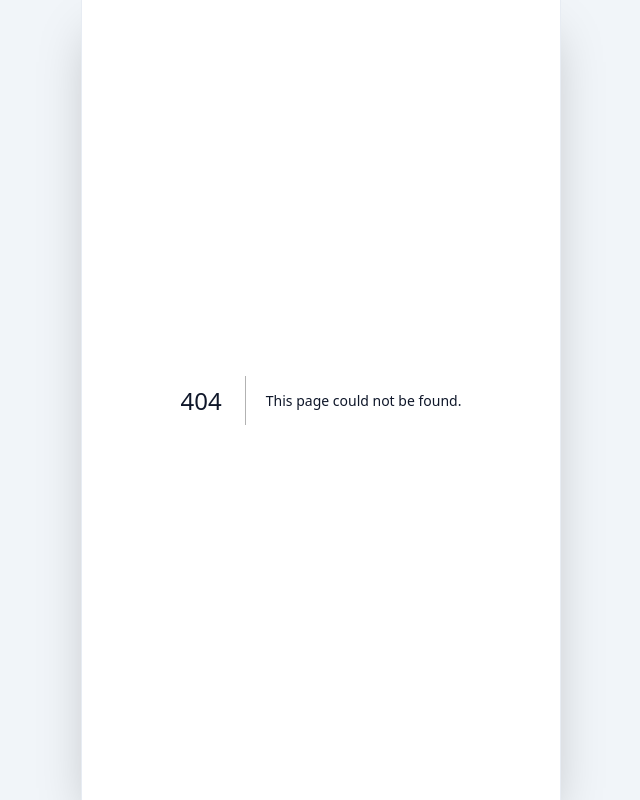
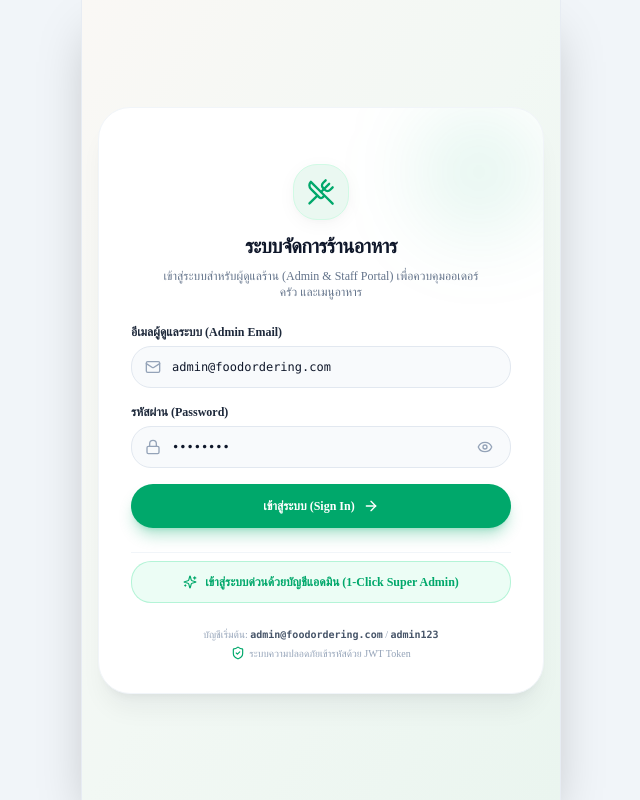
Before and after one commit to pptcwn/food-ordering-system, a Next.js app in the folder apps/web/: page /admin/login in a window 1280 px wide. Before the commit this address had no page. Shown: the whole page, without its empty margins (319-959 px from the left). Built offline with nearby package versions, Linux system fonts and the light colour scheme.

Commit message:
feat(auth): complete admin login portal with auto-bootstrap super admin and jwt token persistence

```diff
--- /dev/null
+++ b/apps/web/src/app/admin/login/page.tsx
@@ -0,0 +1,178 @@
+'use client';
+
+import React, { useState } from 'react';
+import { useRouter } from 'next/navigation';
+import { useMutation } from '@tanstack/react-query';
+import { apiClient } from '@/lib/api';
+import {
+  ShieldCheck,
+  Lock,
+  Mail,
+  Eye,
+  EyeOff,
+  ArrowRight,
+  Loader2,
+  AlertCircle,
+  Sparkles,
+  UtensilsCrossed,
+  CheckCircle2,
+} from 'lucide-react';
+
+export default function AdminLoginPage() {
+  const router = useRouter();
+  const [email, setEmail] = useState('admin@foodordering.com');
+  const [password, setPassword] = useState('admin123');
+  const [showPassword, setShowPassword] = useState(false);
+  const [errorMessage, setErrorMessage] = useState('');
+
+  const loginMutation = useMutation({
+    mutationFn: (payload: { email: string; password: string }) =>
+      apiClient.post('/auth/admin/login', payload),
+    onSuccess: (data: any) => {
+      if (data && data.accessToken) {
+        localStorage.setItem('access_token', data.accessToken);
+        if (data.refreshToken) {
+          localStorage.setItem('refresh_token', data.refreshToken);
+        }
+        if (data.user) {
+          localStorage.setItem('admin_user', JSON.stringify(data.user));
+        }
+        router.replace('/admin');
+      }
+    },
+    onError: (err: any) => {
+      setErrorMessage(err.message || 'อีเมลหรือรหัสผ่านไม่ถูกต้อง');
+    },
+  });
+
+  const handleSubmit = (e: React.FormEvent) => {
+    e.preventDefault();
+    setErrorMessage('');
+    if (!email || !password) {
+      setErrorMessage('กรุณากรอกอีเมลและรหัสผ่าน');
+      return;
+    }
+    loginMutation.mutate({ email: email.trim(), password });
+  };
+
+  const handleQuickDemoLogin = () => {
+    setEmail('admin@foodordering.com');
+    setPassword('admin123');
+    loginMutation.mutate({ email: 'admin@foodordering.com', password: 'admin123' });
+  };
+
+  return (
+    <div className="min-h-screen bg-gradient-to-br from-[#FAF8F5] via-[#F2F8F4] to-[#EAF5EF] flex items-center justify-center p-4">
+      <div className="w-full max-w-md bg-white rounded-4xl p-6 sm:p-8 shadow-xl shadow-slate-900/5 border border-slate-100 space-y-6 relative overflow-hidden">
+        {/* Top Decorative Glow */}
+        <div className="absolute top-0 right-0 w-32 h-32 bg-[#00A86B]/10 rounded-full blur-2xl pointer-events-none" />
+
+        {/* 1. Header */}
+        <div className="text-center space-y-2 relative z-10">
+          <div className="w-14 h-14 rounded-3xl bg-[#EAF8F1] text-[#00A86B] flex items-center justify-center mx-auto shadow-soft mb-3 border border-emerald-100">
+            <UtensilsCrossed className="w-7 h-7" />
+          </div>
+          <h1 className="text-xl font-black text-slate-900 tracking-tight">
+            ระบบจัดการร้านอาหาร
+          </h1>
+          <p className="text-xs text-slate-500 max-w-xs mx-auto">
+            เข้าสู่ระบบสำหรับผู้ดูแลร้าน (Admin & Staff Portal) เพื่อควบคุมออเดอร์ ครัว และเมนูอาหาร
+          </p>
+        </div>
+
+        {/* Error Alert */}
+        {errorMessage && (
+          <div className="p-3.5 bg-rose-50 border border-rose-200 rounded-2xl flex items-center gap-2.5 text-rose-700 text-xs animate-in zoom-in-95">
+            <AlertCircle className="w-4 h-4 flex-shrink-0" />
+            <span className="font-medium">{errorMessage}</span>
+          </div>
+        )}
+
+        {/* 2. Login Form */}
+        <form onSubmit={handleSubmit} className="space-y-4">
+          <div>
+            <label className="block text-xs font-extrabold text-slate-800 mb-1.5">
+              อีเมลผู้ดูแลระบบ (Admin Email)
+            </label>
+            <div className="relative">
+              <Mail className="w-4 h-4 text-slate-400 absolute left-3.5 top-1/2 -translate-y-1/2" />
+              <input
+                type="email"
+                required
+                value={email}
+                onChange={(e) => setEmail(e.target.value)}
+                placeholder="admin@foodordering.com"
+                className="w-full pl-10 pr-4 py-3 bg-slate-50 border border-slate-200 rounded-2xl text-xs text-slate-900 focus:outline-none focus:ring-2 focus:ring-[#00A86B] focus:bg-white transition-all font-mono"
+              />
+            </div>
+          </div>
+
+          <div>
+            <label className="block text-xs font-extrabold text-slate-800 mb-1.5">
+              รหัสผ่าน (Password)
+            </label>
+            <div className="relative">
+              <Lock className="w-4 h-4 text-slate-400 absolute left-3.5 top-1/2 -translate-y-1/2" />
+              <input
+                type={showPassword ? 'text' : 'password'}
+                required
+                value={password}
+                onChange={(e) => setPassword(e.target.value)}
+                placeholder="••••••••"
+                className="w-full pl-10 pr-10 py-3 bg-slate-50 border border-slate-200 rounded-2xl text-xs text-slate-900 focus:outline-none focus:ring-2 focus:ring-[#00A86B] focus:bg-white transition-all font-mono"
+              />
+              <button
+                type="button"
+                onClick={() => setShowPassword(!showPassword)}
+                className="absolute right-3.5 top-1/2 -translate-y-1/2 text-slate-400 hover:text-slate-600 p-1"
+              >
+                {showPassword ? <EyeOff className="w-4 h-4" /> : <Eye className="w-4 h-4" />}
+              </button>
+            </div>
+          </div>
+
+          {/* Submit Button */}
+          <button
+            type="submit"
+            disabled={loginMutation.isPending}
+            className="w-full py-3.5 bg-[#00A86B] hover:bg-[#00925D] text-white font-extrabold text-xs rounded-full shadow-lg shadow-[#00A86B]/30 flex items-center justify-center gap-2 transition-all btn-tactile disabled:opacity-50"
+          >
+            {loginMutation.isPending ? (
+              <>
+                <Loader2 className="w-4 h-4 animate-spin" />
+                <span>กำลังเข้าสู่ระบบ...</span>
+              </>
+            ) : (
+              <>
+                <span>เข้าสู่ระบบ (Sign In)</span>
+                <ArrowRight className="w-4 h-4" />
+              </>
+            )}
+          </button>
+        </form>
+
+        {/* 3. Quick 1-Click Demo Login */}
+        <div className="pt-2 border-t border-slate-100">
+          <button
+            type="button"
+            onClick={handleQuickDemoLogin}
+            disabled={loginMutation.isPending}
+            className="w-full py-3 bg-emerald-50 hover:bg-emerald-100 text-[#00A86B] font-bold text-xs rounded-2xl border border-emerald-200/80 flex items-center justify-center gap-2 transition-all btn-tactile"
+          >
+            <Sparkles className="w-3.5 h-3.5" />
+            <span>เข้าสู่ระบบด่วนด้วยบัญชีแอดมิน (1-Click Super Admin)</span>
+          </button>
+        </div>
+
+        {/* Footer info */}
+        <div className="text-center text-[10px] text-slate-400 space-y-1">
+          <p>บัญชีเริ่มต้น: <span className="font-mono font-semibold text-slate-600">admin@foodordering.com</span> / <span className="font-mono font-semibold text-slate-600">admin123</span></p>
+          <div className="flex items-center justify-center gap-1 text-slate-400">
+            <ShieldCheck className="w-3.5 h-3.5 text-[#00A86B]" />
+            <span>ระบบความปลอดภัยเข้ารหัสด้วย JWT Token</span>
+          </div>
+        </div>
+      </div>
+    </div>
+  );
+}
--- a/apps/web/src/app/admin/page.tsx
+++ b/apps/web/src/app/admin/page.tsx
@@ -62,6 +62,27 @@ export default function AdminDashboardPage() {
     window.open(`${baseUrl}/admin/reports/sales/export?branchId=${selectedBranchId || ''}`, '_blank');
   };
 
+  const [adminUser, setAdminUser] = React.useState<any>(null);
+
+  React.useEffect(() => {
+    if (typeof window !== 'undefined') {
+      const stored = localStorage.getItem('admin_user');
+      if (stored) {
+        try {
+          setAdminUser(JSON.parse(stored));
+        } catch {}
+      }
+    }
+  }, []);
+
+  const handleLogout = () => {
+    localStorage.removeItem('access_token');
+    localStorage.removeItem('refresh_token');
+    localStorage.removeItem('admin_user');
+    setAdminUser(null);
+    router.push('/admin/login');
+  };
+
   const maxDailyRevenue = Math.max(...salesTrends.map((t: any) => t.revenue || 0), 100);
 
   return (
@@ -74,10 +95,32 @@ export default function AdminDashboardPage() {
         </div>
 
         <div className="flex items-center space-x-2 flex-wrap gap-2">
+          {adminUser ? (
+            <div className="flex items-center gap-2 bg-white px-3 py-1.5 rounded-xl border border-slate-200 shadow-xs">
+              <div className="w-6 h-6 rounded-full bg-[#EAF8F1] text-[#00A86B] font-black text-[10px] flex items-center justify-center">
+                A
+              </div>
+              <span className="text-xs font-bold text-slate-800">{adminUser.name || 'Admin'}</span>
+              <button
+                onClick={handleLogout}
+                className="text-[11px] text-rose-600 hover:underline font-bold ml-1 pl-1 border-l border-slate-200"
+              >
+                ออกจากระบบ
+              </button>
+            </div>
+          ) : (
+            <button
+              onClick={() => router.push('/admin/login')}
+              className="px-3.5 py-2 bg-[#00A86B] hover:bg-[#00925D] text-white rounded-xl text-xs font-bold shadow-sm transition"
+            >
+              เข้าสู่ระบบ (Sign In)
+            </button>
+          )}
+
           <select
             value={selectedBranchId}
             onChange={(e) => setSelectedBranchId(e.target.value)}
-            className="bg-white border border-zinc-300 text-xs font-semibold text-zinc-800 rounded-xl px-3 py-2 shadow-sm focus:outline-none focus:ring-2 focus:ring-rose-500"
+            className="bg-white border border-zinc-300 text-xs font-semibold text-zinc-800 rounded-xl px-3 py-2 shadow-sm focus:outline-none focus:ring-2 focus:ring-[#00A86B]"
           >
             <option value="">ทุกสาขา (All Branches)</option>
             {branches.map((b: any) => (
```
Also changed, not shown: 1 other file (tests, documents, lock files or other folders).
